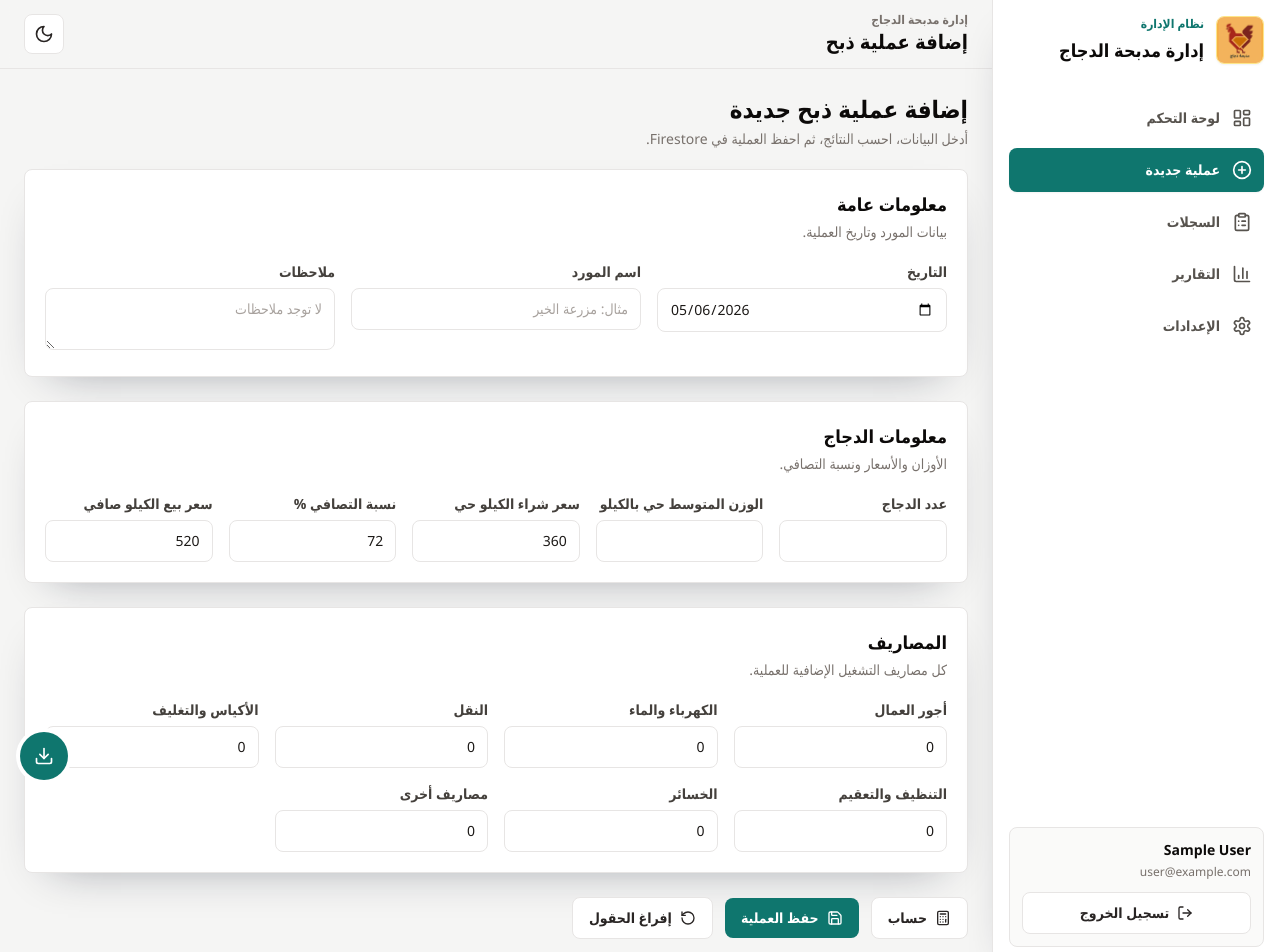
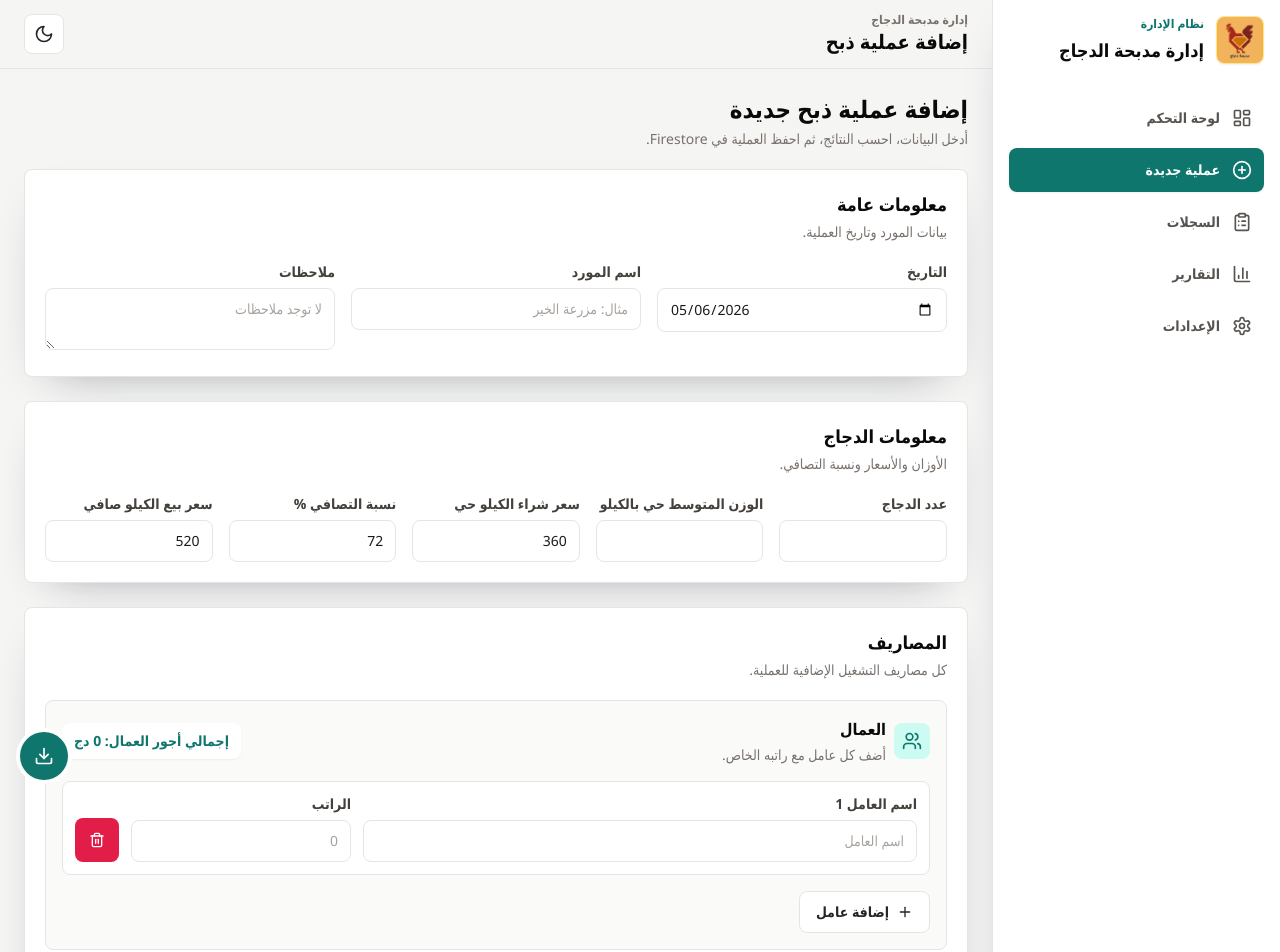
Before and after one commit to lhossohmida-lang/dajaj-ydbah, a React (Vite) app: page /slaughters/new in a window 1280 px wide. Shown: the top 952 px of the page. Built offline with nearby package versions, Linux system fonts and the light colour scheme; no server answers; the database is empty; sample sign-in values are in the browser's storage.

Commit message:
Add worker salary breakdown to slaughter form

```diff
--- a/public/sw.js
+++ b/public/sw.js
@@ -1,4 +1,4 @@
-const CACHE_NAME = 'dajaj-ydbah-v1';
+const CACHE_NAME = 'dajaj-ydbah-v2';
 const APP_SHELL = [
   '/',
   '/index.html',
--- a/src/components/SlaughterDetailsModal.jsx
+++ b/src/components/SlaughterDetailsModal.jsx
@@ -9,6 +9,8 @@ const details = [
   ['liveKgPurchasePrice', 'سعر شراء الكيلو حي', 'currency'],
   ['yieldPercentage', 'نسبة التصافي', 'percent'],
   ['netKgSalePrice', 'سعر بيع الكيلو صافي', 'currency'],
+  ['workers', 'العمال', 'workers'],
+  ['laborCost', 'إجمالي أجور العمال', 'currency'],
   ['totalLiveWeight', 'الوزن الحي الكلي', 'kg'],
   ['purchaseCost', 'تكلفة الشراء', 'currency'],
   ['netWeight', 'الوزن الصافي', 'kg'],
@@ -24,6 +26,14 @@ const details = [
 ];
 
 function formatValue(row, key, type, currency) {
+  if (type === 'workers') {
+    if (!Array.isArray(row.workers) || !row.workers.length) {
+      return 'غير مسجل';
+    }
+
+    return row.workers.map((worker) => `${worker.name}: ${formatCurrency(worker.salary, currency)}`).join('، ');
+  }
+
   if (type === 'currency') {
     return formatCurrency(row[key], currency);
   }
--- a/src/components/SlaughterForm.jsx
+++ b/src/components/SlaughterForm.jsx
@@ -1,17 +1,17 @@
 import { useEffect, useMemo, useState } from 'react';
-import { Calculator, RotateCcw, Save } from 'lucide-react';
+import { Calculator, Plus, RotateCcw, Save, Trash2, Users } from 'lucide-react';
 import { useNavigate } from 'react-router-dom';
 import ErrorMessage from './ErrorMessage.jsx';
 import FormField from './FormField.jsx';
 import StatsGrid from './StatsGrid.jsx';
 import { useAuth } from '../hooks/useAuth.jsx';
 import { useSettings } from '../hooks/useSettings.js';
-import { calculateSlaughter, emptySlaughterForm, normalizeSlaughterInput } from '../utils/calculations.js';
+import { calculateSlaughter, emptySlaughterForm, getWorkersLaborCost, normalizeSlaughterInput } from '../utils/calculations.js';
 import { todayInputValue } from '../utils/dateUtils.js';
+import { formatCurrency } from '../utils/formatters.js';
 import { validateSlaughter } from '../utils/validation.js';
 
 const costFields = [
-  ['laborCost', 'أجور العمال'],
   ['waterElectricityCost', 'الكهرباء والماء'],
   ['transportCost', 'النقل'],
   ['packagingCost', 'الأكياس والتغليف'],
@@ -20,21 +20,58 @@ const costFields = [
   ['otherCost', 'مصاريف أخرى'],
 ];
 
+const emptyWorker = { name: '', salary: '' };
+
+function calculateFormLaborCost(workers) {
+  return getWorkersLaborCost(workers);
+}
+
+function buildWorkers(initialValues) {
+  if (Array.isArray(initialValues?.workers) && initialValues.workers.length) {
+    return initialValues.workers.map((worker) => ({
+      name: worker.name || '',
+      salary: worker.salary ?? '',
+    }));
+  }
+
+  if (initialValues && Number(initialValues.laborCost) > 0) {
+    return [{ name: 'عمال العملية', salary: initialValues.laborCost }];
+  }
+
+  return [{ ...emptyWorker }];
+}
+
+function withWorkersTotal(values) {
+  const laborCost = calculateFormLaborCost(values.workers);
+
+  return {
+    ...values,
+    laborCost,
+  };
+}
+
 function buildInitialForm(settings, initialValues) {
   if (initialValues) {
+    const workers = buildWorkers(initialValues);
+
     return {
       ...emptySlaughterForm,
       ...initialValues,
+      workers,
+      laborCost: calculateFormLaborCost(workers),
     };
   }
 
+  const workers = buildWorkers(null);
+
   return {
     ...emptySlaughterForm,
+    workers,
     date: todayInputValue(),
     yieldPercentage: settings.defaultYieldPercentage,
     netKgSalePrice: settings.defaultNetKgSalePrice,
     liveKgPurchasePrice: settings.defaultLiveKgPurchasePrice,
-    laborCost: 0,
+    laborCost: calculateFormLaborCost(workers),
     waterElectricityCost: 0,
     transportCost: 0,
     packagingCost: 0,
@@ -59,7 +96,9 @@ export default function SlaughterForm({ mode = 'create', initialValues, onSubmit
     setValues(buildInitialForm(settings, initialValues));
   }, [settings, initialValues]);
 
-  const calculation = useMemo(() => calculateSlaughter(normalizeSlaughterInput(values)), [values]);
+  const preparedValues = useMemo(() => withWorkersTotal(values), [values]);
+  const calculation = useMemo(() => calculateSlaughter(normalizeSlaughterInput(preparedValues)), [preparedValues]);
+  const laborCost = preparedValues.laborCost;
 
   function updateValue(field, value) {
     setValues((current) => ({
@@ -72,8 +111,68 @@ export default function SlaughterForm({ mode = 'create', initialValues, onSubmit
     }));
   }
 
+  function updateWorker(index, field, value) {
+    setValues((current) => {
+      const workers = current.workers.map((worker, workerIndex) =>
+        workerIndex === index
+          ? {
+              ...worker,
+              [field]: value,
+            }
+          : worker,
+      );
+
+      return {
+        ...current,
+        workers,
+        laborCost: calculateFormLaborCost(workers),
+      };
+    });
+    setErrors((current) => ({
+      ...current,
+      workers: '',
+      [`workerName-${index}`]: field === 'name' ? '' : current[`workerName-${index}`],
+      [`workerSalary-${index}`]: field === 'salary' ? '' : current[`workerSalary-${index}`],
+    }));
+  }
+
+  function addWorker() {
+    setValues((current) => {
+      const workers = [...current.workers, { ...emptyWorker }];
+
+      return {
+        ...current,
+        workers,
+        laborCost: calculateFormLaborCost(workers),
+      };
+    });
+  }
+
+  function removeWorker(index) {
+    setValues((current) => {
+      const workers =
+        current.workers.length > 1
+          ? current.workers.filter((_, workerIndex) => workerIndex !== index)
+          : [{ ...emptyWorker }];
+
+      return {
+        ...current,
+        workers,
+        laborCost: calculateFormLaborCost(workers),
+      };
+    });
+    setErrors((current) =>
+      Object.fromEntries(
+        Object.entries({
+          ...current,
+          workers: '',
+        }).filter(([key]) => !key.startsWith('workerName-') && !key.startsWith('workerSalary-')),
+      ),
+    );
+  }
+
   function handleCalculate() {
-    const validationErrors = validateSlaughter(values);
+    const validationErrors = validateSlaughter(preparedValues);
     setErrors(validationErrors);
     setShowCalculation(true);
     setStatusTone(Object.keys(validationErrors).length ? 'error' : 'success');
@@ -90,7 +189,7 @@ export default function SlaughterForm({ mode = 'create', initialValues, onSubmit
 
   async function handleSubmit(event) {
     event.preventDefault();
-    const validationErrors = validateSlaughter(values);
+    const validationErrors = validateSlaughter(preparedValues);
     setErrors(validationErrors);
     setShowCalculation(true);
 
@@ -102,7 +201,7 @@ export default function SlaughterForm({ mode = 'create', initialValues, onSubmit
 
     try {
       setSaving(true);
-      await onSubmit(user.uid, values);
+      await onSubmit(user.uid, preparedValues);
       setStatusTone('success');
       setStatusMessage(mode === 'create' ? 'تم حفظ العملية بنجاح.' : 'تم تحديث العملية بنجاح.');
 
@@ -221,6 +320,64 @@ export default function SlaughterForm({ mode = 'create', initialValues, onSubmit
           <h3 className="text-lg font-black">المصاريف</h3>
           <p className="mt-1 text-sm text-stone-500 dark:text-stone-400">كل مصاريف التشغيل الإضافية للعملية.</p>
         </div>
+        <div className="mb-6 rounded-lg border border-stone-200 bg-stone-50 p-4 dark:border-stone-800 dark:bg-stone-900/60">
+          <div className="mb-4 flex flex-wrap items-center justify-between gap-3">
+            <div className="flex items-center gap-2">
+              <span className="grid h-9 w-9 place-items-center rounded-lg bg-teal-100 text-teal-700 dark:bg-teal-500/10 dark:text-teal-300">
+                <Users className="h-5 w-5" aria-hidden="true" />
+              </span>
+              <div>
+                <h4 className="text-base font-black">العمال</h4>
+                <p className="mt-1 text-sm text-stone-500 dark:text-stone-400">أضف كل عامل مع راتبه الخاص.</p>
+              </div>
+            </div>
+            <div className="rounded-lg bg-white px-3 py-2 text-sm font-black text-teal-700 shadow-sm dark:bg-stone-950 dark:text-teal-300">
+              إجمالي أجور العمال: {formatCurrency(laborCost, settings.currency)}
+            </div>
+          </div>
+          {errors.workers && <p className="mb-3 text-sm font-semibold text-rose-600 dark:text-rose-400">{errors.workers}</p>}
+          <div className="space-y-3">
+            {values.workers.map((worker, index) => (
+              <div key={`worker-${index}`} className="grid gap-3 rounded-lg border border-stone-200 bg-white p-3 dark:border-stone-800 dark:bg-stone-950 md:grid-cols-[1fr_220px_44px]">
+                <FormField label={`اسم العامل ${index + 1}`} error={errors[`workerName-${index}`]}>
+                  <input
+                    type="text"
+                    className="app-input"
+                    value={worker.name}
+                    onChange={(event) => updateWorker(index, 'name', event.target.value)}
+                    placeholder="اسم العامل"
+                  />
+                </FormField>
+                <FormField label="الراتب" error={errors[`workerSalary-${index}`]}>
+                  <input
+                    type="number"
+                    min="0"
+                    step="0.01"
+                    className="app-input"
+                    value={worker.salary}
+                    onChange={(event) => updateWorker(index, 'salary', event.target.value)}
+                    placeholder="0"
+                  />
+                </FormField>
+                <div className="flex items-end">
+                  <button
+                    type="button"
+                    onClick={() => removeWorker(index)}
+                    className="app-button-danger h-11 w-11 px-0"
+                    title="حذف العامل"
+                    aria-label="حذف العامل"
+                  >
+                    <Trash2 className="h-4 w-4" aria-hidden="true" />
+                  </button>
+                </div>
+              </div>
+            ))}
+          </div>
+          <button type="button" onClick={addWorker} className="app-button-secondary mt-4">
+            <Plus className="h-4 w-4" aria-hidden="true" />
+            إضافة عامل
+          </button>
+        </div>
         <div className="grid gap-4 md:grid-cols-2 xl:grid-cols-4">
           {costFields.map(([field, label]) => (
             <FormField key={field} label={label} error={errors[field]}>
--- a/src/pages/RecordsPage.jsx
+++ b/src/pages/RecordsPage.jsx
@@ -15,6 +15,8 @@ function buildCsvRows(rows) {
   return rows.map((row) => ({
     التاريخ: row.date,
     المورد: row.supplierName,
+    العمال: Array.isArray(row.workers) ? row.workers.map((worker) => `${worker.name}: ${worker.salary}`).join(' | ') : '',
+    'أجور العمال': row.laborCost,
     'عدد الدجاج': row.chickenCount,
     'الوزن الحي الكلي': row.totalLiveWeight,
     'الوزن الصافي': row.netWeight,
--- a/src/utils/calculations.js
+++ b/src/utils/calculations.js
@@ -16,6 +16,7 @@ export const numericSlaughterFields = [
 export const emptySlaughterForm = {
   date: '',
   supplierName: '',
+  workers: [],
   chickenCount: '',
   averageLiveWeight: '',
   liveKgPurchasePrice: '',
@@ -49,16 +50,39 @@ export function toNumber(value) {
   return Number.isFinite(parsed) ? parsed : 0;
 }
 
+export function normalizeWorkers(workers = []) {
+  if (!Array.isArray(workers)) {
+    return [];
+  }
+
+  return workers
+    .map((worker) => ({
+      name: worker.name?.trim() || '',
+      salary: toNumber(worker.salary),
+    }))
+    .filter((worker) => worker.name || worker.salary > 0);
+}
+
+export function getWorkersLaborCost(workers = []) {
+  return normalizeWorkers(workers).reduce((total, worker) => total + toNumber(worker.salary), 0);
+}
+
 export function normalizeSlaughterInput(values) {
+  const workers = normalizeWorkers(values.workers);
   const normalized = {
     date: values.date,
     supplierName: values.supplierName?.trim() || '',
+    workers,
     notes: values.notes?.trim() || '',
   };
 
   numericSlaughterFields.forEach((field) => {
     normalized[field] = toNumber(values[field]);
   });
+
+  if (workers.length) {
+    normalized.laborCost = roundNumber(getWorkersLaborCost(workers));
+  }
 
   return normalized;
 }
--- a/src/utils/validation.js
+++ b/src/utils/validation.js
@@ -19,6 +19,8 @@ const fieldLabels = {
 
 export function validateSlaughter(values) {
   const errors = {};
+  const workers = Array.isArray(values.workers) ? values.workers : [];
+  const filledWorkers = workers.filter((worker) => worker.name?.trim() || worker.salary !== '' || worker.salary === 0);
 
   if (!values.date) {
     errors.date = 'التاريخ مطلوب.';
@@ -27,6 +29,32 @@ export function validateSlaughter(values) {
   if (!values.supplierName?.trim()) {
     errors.supplierName = 'اسم المورد مطلوب.';
   }
+
+  if (!filledWorkers.length) {
+    errors.workers = 'أضف عاملًا واحدًا على الأقل مع راتبه.';
+  }
+
+  workers.forEach((worker, index) => {
+    const hasAnyValue = worker.name?.trim() || worker.salary !== '' || worker.salary === 0;
+
+    if (!hasAnyValue) {
+      return;
+    }
+
+    const salary = Number(worker.salary);
+
+    if (!worker.name?.trim()) {
+      errors[`workerName-${index}`] = 'اسم العامل مطلوب.';
+    }
+
+    if (worker.salary === '' || worker.salary === null || worker.salary === undefined) {
+      errors[`workerSalary-${index}`] = 'راتب العامل مطلوب.';
+    } else if (!Number.isFinite(salary)) {
+      errors[`workerSalary-${index}`] = 'راتب العامل يجب أن يكون رقمًا صحيحًا.';
+    } else if (salary < 0) {
+      errors[`workerSalary-${index}`] = 'راتب العامل لا يمكن أن يكون سالبًا.';
+    }
+  });
 
   numericSlaughterFields.forEach((field) => {
     const rawValue = values[field];
```
